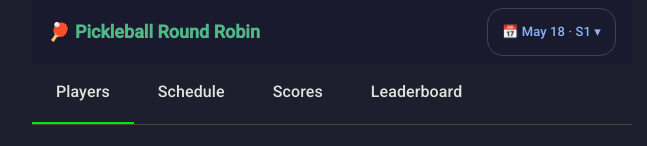
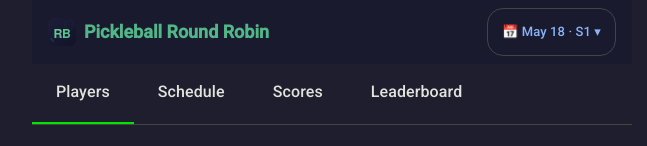
Before and after one commit to workcontrolgit/roundrobin, an Angular app: page / in a window 1280 px wide. Shown: the top 146 px of the page, without its empty margins (308-955 px from the left). Built offline with nearby package versions, Linux system fonts and the light colour scheme.

Commit message:
fix(toolbar): replace ping pong emoji with RB app icon

```diff
--- a/src/app/app.html
+++ b/src/app/app.html
@@ -1,5 +1,6 @@
 <mat-toolbar color="primary" style="background:#1a1a2e; position:sticky; top:0; z-index:10;">
-  <span style="font-weight:bold; color:#52b788; font-size:18px;">🏓 Pickleball Round Robin</span>
+  <img src="icon.svg" alt="RB" style="width:28px; height:28px; margin-right:8px; border-radius:6px; vertical-align:middle;">
+  <span style="font-weight:bold; color:#52b788; font-size:18px;">Pickleball Round Robin</span>
   <span style="flex:1"></span>
 
   @if (!isReadOnly()) {
```
